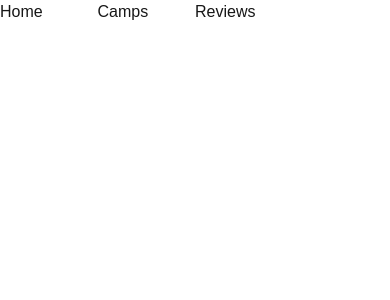
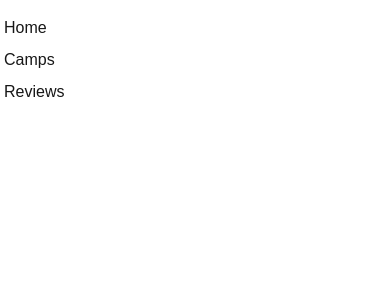
Before and after one commit to NoahNim/chloescanopy, a Next.js app: page /components/nav in a window 390 px wide. Shown: the top 300 px of the page. Built offline with nearby package versions, Linux system fonts and the light colour scheme.

Commit message:
add styling responsiveness to web and mobile.

```diff
--- a/app/components/nav/layout.tsx
+++ b/app/components/nav/layout.tsx
@@ -5,7 +5,9 @@ export default function NavLayout({
 }: { children: React.ReactNode }) {
     return (
         <div>
-            {children}
+            <nav className="max-w-screen-xl mx-auto p-4">
+                {children}
+            </nav>
         </div>
     )
 }
--- a/app/components/nav/page.tsx
+++ b/app/components/nav/page.tsx
@@ -1,13 +1,33 @@
+'use client'
+
 import Link from "next/link"
+import { useState } from "react"
 
 export default function Nav() {
+    const [isMenuOpen, setIsMenuOpen] = useState(false)
+
+
+    // toggle the mobile
+    const toggleMenu = () => {
+        setIsMenuOpen(!isMenuOpen)
+    }
+
     return (
-        <div>
-            <ul className="flex flex-row">
-                <li className="basis-1/4"><Link href={('/')}>Home</Link></li>
-                <li className="basis-1/4">Camps</li>
-                <li className="basis-1/4">Reviews</li>
-            </ul>
+        <div className="">
+            <div className="flex justify-center h-16">
+                <ul className="hidden md:flex flex-row space-x-80">
+                    <li className="basis-1/4"><Link href={('/')}>Home</Link></li>
+                    <li className="basis-1/4">Camps</li>
+                    <li className="basis-1/4">Reviews</li>
+                </ul>
+            </div>
+            <div className="flex absolute top-4 left-1">
+                <ul className={`md:hidden transition-all duration-300 ease-in-out ${isMenuOpen ? "block" : "hidden"}flex-row space-y-2`}>
+                    <li className="basis-1/4"><Link href={('/')}>Home</Link></li>
+                    <li className="basis-1/4">Camps</li>
+                    <li className="basis-1/4">Reviews</li>
+                </ul>
+            </div>
         </div>
     )
 }
```
